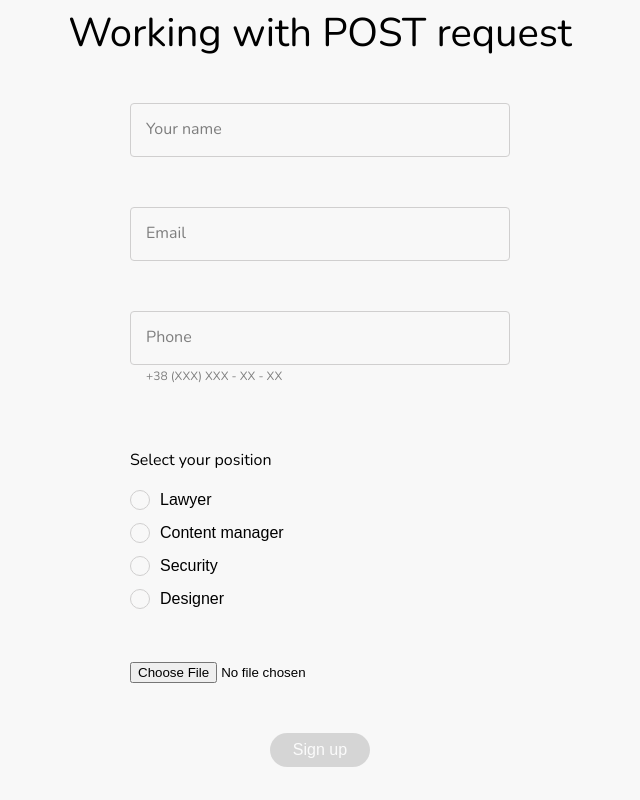
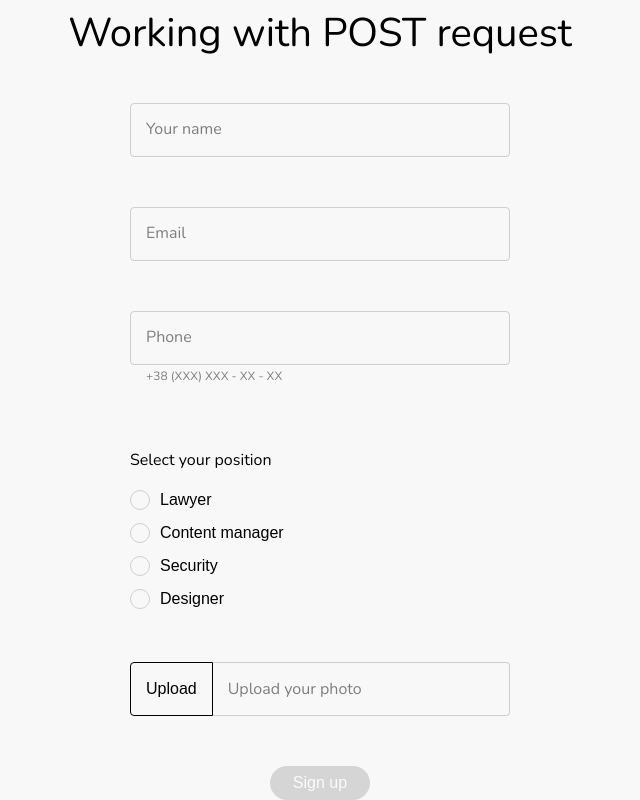
Before and after one commit to Rezzzero/abz-test, a React (Vite) app: page / in a window 1280 px wide. Shown: the part 1151-1951 px from the top of the page, without its empty margins (320-960 px from the left). Before the commit the page ends 1918 px from the top, so only its background shows below. Built offline with nearby package versions, Linux system fonts and the light colour scheme; no server answers.

Commit message:
update SelectPosition, RegForm components, add FileInput component, add variables to scss files

```diff
--- a/src/components/button/Button.tsx
+++ b/src/components/button/Button.tsx
@@ -7,7 +7,7 @@ export const Button = ({
   isDisabled,
 }: {
   text: string;
-  onClick: () => void;
+  onClick?: () => void;
   type: "button" | "submit";
   isDisabled?: boolean;
 }) => {
@@ -15,6 +15,7 @@ export const Button = ({
     <button
       onClick={onClick}
       type={type}
+      disabled={isDisabled}
       className={`button ${isDisabled ? "disabled" : "normal"}`}
     >
       {text}
--- a/src/components/form/RegForm.tsx
+++ b/src/components/form/RegForm.tsx
@@ -7,12 +7,14 @@ import type { NewUser } from "../list/types";
 import { initialNewUserBlur } from "./states/user";
 import { Input } from "./input/Input";
 import { SelectPosition } from "./select/SelectPosition";
+import { FileInput } from "./file-input/FileInput";
 
 type FormValues = {
   name: string;
   email: string;
   phone: string;
   position: number;
+  photo: FileList;
 };
 
 export const RegForm = () => {
@@ -20,13 +22,15 @@ export const RegForm = () => {
     register,
     trigger,
     setValue,
+    handleSubmit,
     watch,
     control,
     clearErrors,
-    formState: { errors },
-  } = useForm<FormValues>();
+    formState: { errors, isValid },
+  } = useForm<FormValues>({
+    mode: "onChange",
+  });
   const [newUserBlur, setNewUserBlur] = useState(initialNewUserBlur);
-  const [isDisabled, setIsDisabled] = useState(true);
 
   const createOnChange = (field: keyof NewUser) => () => {
     if (newUserBlur[field]) {
@@ -47,8 +51,12 @@ export const RegForm = () => {
     clearErrors("position");
   };
 
+  const onSubmit = (data: FormValues) => {
+    console.log(data);
+  };
+
   return (
-    <form className="form container">
+    <form className="form container" onSubmit={handleSubmit(onSubmit)}>
       <h1 className="user-list__title">Working with POST request</h1>
       <div className="form__inputs">
         <Input
@@ -101,16 +109,27 @@ export const RegForm = () => {
           value={watch("phone")}
           helperMessage="+38 (XXX) XXX - XX - XX"
         />
-        <SelectPosition onSelect={onSelect} value={watch("position")} />
-
-        <input type="file" accept="image/jpeg, image/jpg" />
+        <SelectPosition
+          onSelect={onSelect}
+          value={watch("position")}
+          register={register("position", { required: "Position is required" })}
+          error={errors.position}
+        />
+        <FileInput
+          register={register("photo", {
+            required: "Photo is required",
+            validate: {
+              lessThan5MB: (files) =>
+                files[0]?.size < 5 * 1024 * 1024 || "File size must be < 5MB",
+              isJpg: (files) =>
+                ["image/jpeg", "image/jpg"].includes(files[0]?.type) ||
+                "Only JPG/JPEG allowed",
+            },
+          })}
+          error={errors.photo}
+        />
       </div>
-      <Button
-        text="Sign up"
-        isDisabled={isDisabled}
-        onClick={() => {}}
-        type={"submit"}
-      />
+      <Button text="Sign up" isDisabled={!isValid} type="submit" />
     </form>
   );
 };
--- /dev/null
+++ b/src/components/form/file-input/FileInput.scss
@@ -0,0 +1,60 @@
+@use "../../../styles/variables" as var;
+
+.file-upload {
+  display: flex;
+  flex-direction: column;
+  width: 100%;
+
+  .upload-button-container {
+    display: flex;
+    align-items: center;
+    width: 100%;
+
+    .upload-button {
+      background-color: transparent;
+      border: 1px solid black;
+      border-top-left-radius: 4px;
+      border-bottom-left-radius: 4px;
+      padding: 13px 15px;
+      font-weight: 400;
+      font-size: 16px;
+      line-height: 26px;
+      cursor: pointer;
+
+      &-error {
+        border: 1px solid var.$error-color;
+      }
+    }
+
+    .upload-text {
+      width: 100%;
+      font-weight: 400;
+      font-size: 16px;
+      line-height: 26px;
+      color: #7e7e7e;
+      margin: 0;
+      padding: 13px 15px;
+      border-top: 1px solid var.$border-color;
+      border-right: 1px solid var.$border-color;
+      border-bottom: 1px solid var.$border-color;
+      border-top-right-radius: 4px;
+      border-bottom-right-radius: 4px;
+
+      &-error {
+        border-top: 1px solid var.$error-color;
+        border-right: 1px solid var.$error-color;
+        border-bottom: 1px solid var.$error-color;
+      }
+    }
+  }
+}
+
+.error-message {
+  margin-top: 4px;
+  margin-left: 16px;
+  margin-bottom: 0;
+  color: var.$error-color;
+  font-weight: 400;
+  font-size: 12px;
+  line-height: 14px;
+}
--- /dev/null
+++ b/src/components/form/file-input/FileInput.tsx
@@ -0,0 +1,52 @@
+import "./FileInput.scss";
+import { useRef, useState } from "react";
+import type { FieldError, UseFormRegisterReturn } from "react-hook-form";
+import { truncateText } from "../../../utils/text/truncateText";
+
+type FileInputProps = {
+  register: UseFormRegisterReturn;
+  error: FieldError | undefined;
+};
+
+export const FileInput = ({ register, error }: FileInputProps) => {
+  const fileInputRef = useRef<HTMLInputElement | null>(null);
+  const [fileName, setFileName] = useState<string>("");
+
+  const handleClick = () => {
+    fileInputRef.current?.click();
+  };
+
+  return (
+    <div className="file-upload">
+      <input
+        type="file"
+        accept="image/jpeg, image/jpg"
+        {...register}
+        ref={(e) => {
+          register.ref(e);
+          fileInputRef.current = e;
+        }}
+        onChange={(e) => {
+          const file = e.target.files?.[0];
+          setFileName(file ? file.name : "");
+        }}
+        style={{ display: "none" }}
+      />
+
+      <div className="upload-button-container">
+        <button
+          type="button"
+          onClick={handleClick}
+          className={`upload-button ${error ? "upload-button-error" : ""}`}
+        >
+          Upload
+        </button>
+
+        <p className={`upload-text ${error ? "upload-text-error" : ""}`}>
+          {truncateText(fileName, 20) || "Upload your photo"}
+        </p>
+      </div>
+      {error && <span className="error-message">{error.message}</span>}
+    </div>
+  );
+};
--- a/src/components/form/input/Input.scss
+++ b/src/components/form/input/Input.scss
@@ -1,9 +1,11 @@
+@use "../../../styles/variables" as var;
+
 .input__container {
   position: relative;
 
   &:focus-within {
     .input__label {
-      background-color: #f8f8f8;
+      background-color: var.$bg-color;
       left: 12px;
       top: -8px;
       font-size: 12px;
@@ -15,7 +17,7 @@
 
 .input {
   width: 100%;
-  border: 1px solid #d0cfcf;
+  border: 1px solid var.$border-color;
   border-radius: 4px;
   min-width: 328px;
   padding: 13px 16px;
@@ -30,7 +32,7 @@
 
   &:focus {
     outline: none;
-    border-color: #d0cfcf;
+    border-color: var.$border-color;
     box-shadow: none;
   }
 
@@ -39,10 +41,10 @@
   }
 
   &__error {
-    border: 2px solid #cb3d40;
+    border: 2px solid var.$error-color;
 
     &:focus {
-      border: 2px solid #cb3d40;
+      border: 2px solid var.$error-color;
       box-shadow: none;
     }
   }
@@ -69,7 +71,7 @@
   }
 
   &--active {
-    background-color: #f8f8f8;
+    background-color: var.$bg-color;
     left: 12px;
     top: -8px;
     font-size: 12px;
@@ -83,7 +85,7 @@
     margin-top: 4px;
     margin-left: 16px;
     margin-bottom: 0;
-    color: #cb3d40;
+    color: var.$error-color;
     font-weight: 400;
     font-size: 12px;
     line-height: 14px;
--- a/src/components/form/select/SelectPosition.scss
+++ b/src/components/form/select/SelectPosition.scss
@@ -1,4 +1,6 @@
-.button-container {
+@use "../../../styles/variables" as var;
+
+.select-button-container {
   display: flex;
   flex-direction: column;
   gap: 7px;
@@ -24,7 +26,7 @@
       align-items: center;
 
       &.active {
-        border: 1px solid #00bdd3;
+        border: 1px solid var.$secondary-color;
 
         &::after {
           content: "";
@@ -32,9 +34,19 @@
           width: 10px;
           height: 10px;
           border-radius: 50%;
-          background-color: #00bdd3;
+          background-color: var.$secondary-color;
         }
       }
     }
   }
 }
+
+.select-error-message {
+  margin-top: 4px;
+  margin-left: 16px;
+  margin-bottom: 0;
+  color: var.$error-color;
+  font-weight: 400;
+  font-size: 12px;
+  line-height: 14px;
+}
--- a/src/components/form/select/SelectPosition.tsx
+++ b/src/components/form/select/SelectPosition.tsx
@@ -1,4 +1,5 @@
 import "./SelectPosition.scss";
+import type { FieldError, UseFormRegisterReturn } from "react-hook-form";
 
 const positions = [
   { id: 1, name: "Lawyer" },
@@ -10,14 +11,18 @@ const positions = [
 export const SelectPosition = ({
   onSelect,
   value,
+  register,
+  error,
 }: {
   onSelect: (id: number) => void;
   value: number;
+  register: UseFormRegisterReturn;
+  error: FieldError | undefined;
 }) => {
   return (
     <div>
       <p>Select your position</p>
-      <div className="button-container">
+      <div className="select-button-container">
         {positions.map((position) => (
           <button
             key={position.id}
@@ -34,6 +39,7 @@ export const SelectPosition = ({
           </button>
         ))}
       </div>
+      {error && <p className="select-error-message">{error.message}</p>}
     </div>
   );
 };
--- a/src/components/list/card/UserCard.tsx
+++ b/src/components/list/card/UserCard.tsx
@@ -1,15 +1,16 @@
 import "./UserCard.scss";
 import type { UserCardProps } from "../types";
+import { truncateText } from "../../../utils/text/truncateText";
 
 export const UserCard = ({ user }: { user: UserCardProps }) => {
   return (
     <div className="card">
       <img src={user.photo} alt={user.name + " photo"} className="card__img" />
-      <p className="card__info-text">{user.name}</p>
+      <p className="card__info-text">{truncateText(user.name, 35)}</p>
 
       <div className="card__info">
-        <p className="card__info-text">{user.position}</p>
-        <p className="card__info-text">{user.email}</p>
+        <p className="card__info-text">{truncateText(user.position, 38)}</p>
+        <p className="card__info-text">{truncateText(user.email, 32)}</p>
         <p className="card__info-text">{user.phone}</p>
       </div>
     </div>
--- a/src/styles/_variables.scss
+++ b/src/styles/_variables.scss
@@ -1,9 +1,13 @@
 $primary-color: #f4e041;
 $secondary-color: #00bdd3;
 $bg-color: #f8f8f8;
+$error-color: #cb3d40;
+$border-color: #d0cfcf;
 
 :export {
   primary-color: $primary-color;
   secondary-color: $secondary-color;
   bg-color: $bg-color;
+  error-color: $error-color;
+  border-color: $border-color;
 }
--- /dev/null
+++ b/src/utils/text/truncateText.ts
@@ -0,0 +1,4 @@
+export function truncateText(text: string, maxLength: number): string {
+  if (text.length <= maxLength) return text;
+  return text.slice(0, maxLength) + "...";
+}
```
